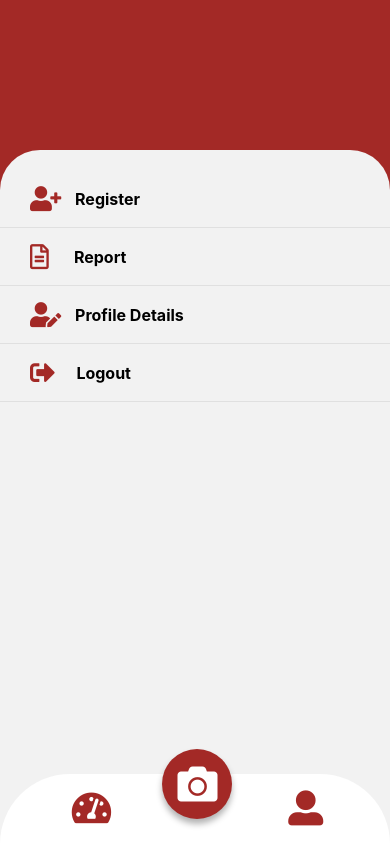
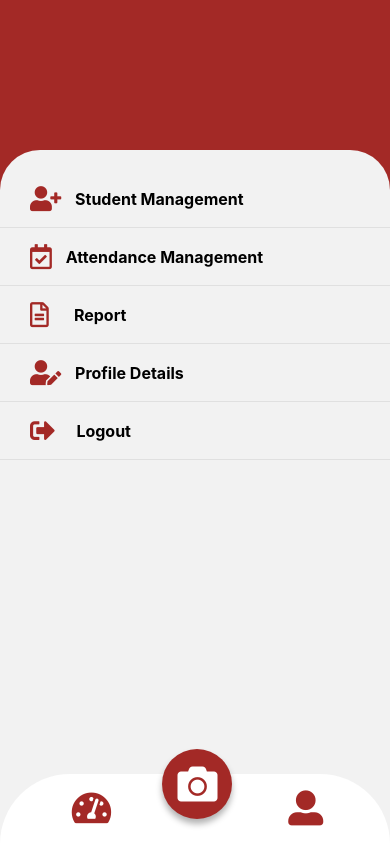
Before and after one commit to ecabuen/scan, a React Native app in the folder scan/: screen /Profile in a window 390 px wide. Built offline with nearby package versions, Linux system fonts and the light colour scheme.

Commit message:
Add Attendance Management Button

```diff
--- a/scan/ProfileScreen.js
+++ b/scan/ProfileScreen.js
@@ -15,6 +15,8 @@ export default function ProfileScreen() {
   const { firstname, lastname,email, id } = route.params || {};
   const [hasPermission, setHasPermission] = useState(null);
   const [activeIcon, setActiveIcon] = useState('profile');
+
+
 
   const handleLogout = () => {
     Alert.alert(
@@ -76,6 +78,11 @@ export default function ProfileScreen() {
       id
     });
   };
+  const handleAttendance = () => {
+    navigation.navigate('Attendance', {
+      id
+    });
+  };
 
   const getImageSource = () => {
     try {
@@ -104,7 +111,11 @@ export default function ProfileScreen() {
       <View style={styles.contentSection}>
         <TouchableOpacity style={styles.option} onPress={handleRegister}>
           <Icon name="user-plus" size={25} color="#A32926" style={styles.optionIcon} />
-          <Text style={styles.optionText}> Register</Text>
+          <Text style={styles.optionText}> Student Management</Text>
+        </TouchableOpacity>
+        <TouchableOpacity style={styles.option} onPress={handleAttendance}>
+          <Icon name="calendar-check" size={25} color="#A32926" style={styles.optionIcon}  />
+          <Text style={styles.optionText}> Attendance Management</Text>
         </TouchableOpacity>
         <TouchableOpacity style={styles.option} onPress={handleReport}>
           <Icon name="file-alt" size={25} color="#A32926" style={styles.optionIcon} />
@@ -114,6 +125,7 @@ export default function ProfileScreen() {
           <Icon name="user-edit" size={25} color="#A32926" style={styles.optionIcon}  />
           <Text style={styles.optionText}> Profile Details</Text>
         </TouchableOpacity>
+
         <TouchableOpacity style={styles.option} onPress={handleLogout}>
           <Icon name="sign-out-alt" size={25} color="#A32926" style={styles.optionIcon} />
           <Text style={styles.optionText}>   Logout</Text>
```
